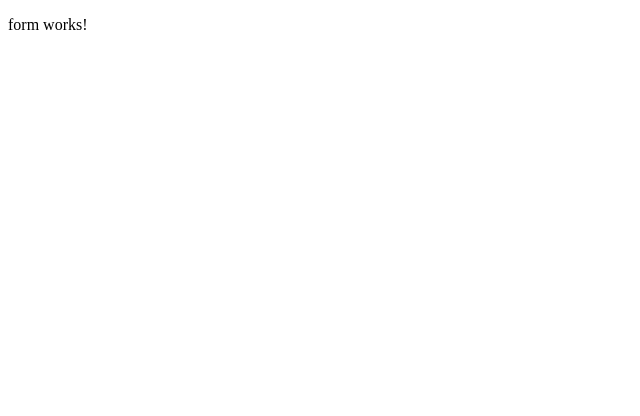
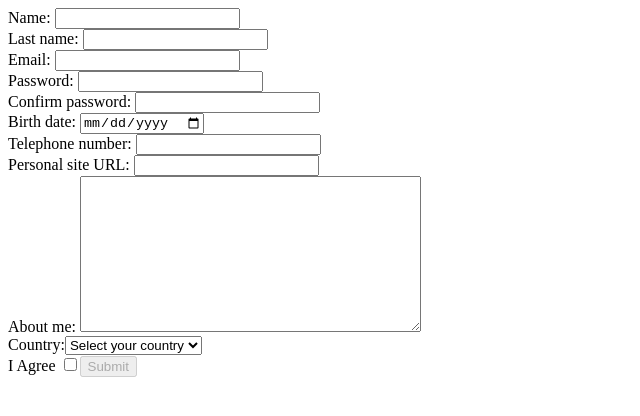
Before and after one commit to Kiore0613/week7, an Angular app in the folder homework1/: page / in a window 1280 px wide. Shown: the top 416 px of the page, without its empty margins (0-640 px from the left). Built offline with nearby package versions, Linux system fonts and the light colour scheme.

Commit message:
Create HTML Form

```diff
--- a/homework1/src/app/module/layout/form/form.component.html
+++ b/homework1/src/app/module/layout/form/form.component.html
@@ -1 +1,294 @@
-<p>form works!</p>
+<form #form="ngForm" (ngSubmit)="submit(form)">
+  <div class="container" ngModelGroup="formGruop" #formGruop="ngModelGroup">
+    <div class="group-container">
+      <label for="name">Name: </label>
+      <input
+        class="input-form"
+        type="text"
+        id="name"
+        name="name"
+        ngModel
+        #name="ngModel"
+        minlength="4"
+        maxlength="15"
+        required
+      />
+      <div class="error" *ngIf="name.touched && name.invalid">
+        <div class="error-text" *ngIf="name?.errors?.required">
+          Field Name is required
+        </div>
+        <div class="error-text" *ngIf="name?.errors?.minlength">
+          The minimum length is
+          {{ name?.errors?.minlength.requiredLength }} characters
+        </div>
+        <div class="error-text" *ngIf="name?.errors?.maxlength">
+          The maximun length is
+          {{ name?.errors?.maxlength.requiredLength }} characters
+        </div>
+      </div>
+    </div>
+    <div class="group-container">
+      <label for="lastName">Last name: </label>
+      <input
+        class="input-form"
+        type="text"
+        id="lastName"
+        name="lastName"
+        ngModel
+        #lastName="ngModel"
+        minlength="4"
+        maxlength="15"
+        required
+      />
+      <div class="error" *ngIf="lastName.touched && lastName.invalid">
+        <div class="error-text" *ngIf="lastName?.errors?.required">
+          Field Last Name is required
+        </div>
+        <div class="error-text" *ngIf="lastName?.errors?.minlength">
+          The minimum length is
+          {{ lastName?.errors?.minlength.requiredLength }} characters
+        </div>
+        <div class="error-text" *ngIf="lastName?.errors?.maxlength">
+          The maximun length is
+          {{ lastName?.errors?.maxlength.requiredLength }} characters
+        </div>
+      </div>
+    </div>
+    <div class="group-container">
+      <label for="email">Email: </label>
+      <input
+        class="input-form"
+        type="text"
+        id="email"
+        name="email"
+        ngModel
+        #email="ngModel"
+        required
+        appEmail
+      />
+      <div class="error" *ngIf="email.touched && email.invalid">
+        <div class="error-text" *ngIf="email?.errors?.required">
+          Field Email is required
+        </div>
+        <div class="error-text" *ngIf="email?.errors?.invalidEmailFormat">
+          The Email format is invalid
+        </div>
+      </div>
+    </div>
+    <div class="group-container">
+      <label for="password">Password: </label>
+      <input
+        class="input-form"
+        type="password"
+        id="password"
+        name="password"
+        ngModel
+        #password="ngModel"
+        minlength="6"
+        required
+      />
+      <div class="error" *ngIf="password.touched && password.invalid">
+        <div class="error-text" *ngIf="password?.errors?.required">
+          Field Password is required
+        </div>
+        <div class="error-text" *ngIf="password?.errors?.minlength">
+          The minimum length is
+          {{ password?.errors?.minlength.requiredLength }} characters
+        </div>
+      </div>
+    </div>
+    <div class="group-container">
+      <label for="confirmPassword">Confirm password: </label>
+      <input
+        class="input-form"
+        type="password"
+        [pattern]="password.value"
+        id="confirmPassword"
+        name="confirmPassword"
+        ngModel
+        #confirmPassword="ngModel"
+        minlength="6"
+        required
+      />
+      <div
+        class="error"
+        *ngIf="confirmPassword.touched && confirmPassword.invalid"
+      >
+        <div class="error-text" *ngIf="confirmPassword?.errors?.required">
+          Field Confirm Password is required
+        </div>
+        <div class="error-text" *ngIf="confirmPassword?.errors?.minlength">
+          The minimum length is
+          {{ confirmPassword?.errors?.minlength.requiredLength }} digits
+        </div>
+        <div class="error-text" *ngIf="confirmPassword?.errors?.pattern">
+          Passwords dont match
+        </div>
+      </div>
+    </div>
+    <div class="group-container">
+      <label for="birthDate">Birth date: </label>
+      <input
+        class="input-form"
+        type="date"
+        id="birthDate"
+        name="birthDate"
+        ngModel
+        #birthDate="ngModel"
+        appBirthdate
+        required
+      />
+      <div class="error" *ngIf="birthDate.touched && birthDate.invalid">
+        <div class="error-text" *ngIf="birthDate?.errors?.required">
+          Field Birth date Number is required
+        </div>
+        <div class="error-text" *ngIf="birthDate?.errors?.invalidDate">
+          The BirthDate must be lower than today
+        </div>
+      </div>
+    </div>
+    <div class="group-container">
+      <label for="telephone">Telephone number: </label>
+      <input
+        class="input-form"
+        type="text"
+        id="telephone"
+        name="telephone"
+        ngModel
+        #telephone="ngModel"
+        minlength="8"
+        maxlength="8"
+        appPhone
+        required
+      />
+      <div class="error" *ngIf="telephone.touched && telephone.invalid">
+        <div class="error-text" *ngIf="telephone?.errors?.required">
+          Field Telephone Number is required
+        </div>
+        <div class="error-text" *ngIf="telephone?.errors?.minlength">
+          The minimum length is
+          {{ telephone?.errors?.minlength.requiredLength }} characters
+        </div>
+        <div class="error-text" *ngIf="telephone?.errors?.invalidPhoneFormat">
+          The Telephone format is invalid
+        </div>
+      </div>
+    </div>
+    <div class="group-container">
+      <label for="url">Personal site URL: </label>
+      <input
+        class="input-form"
+        type="text"
+        id="url"
+        name="url"
+        ngModel
+        #url="ngModel"
+        appUrl
+      />
+      <div class="error" *ngIf="url.dirty && url.invalid">
+        <div
+          class="error-text"
+          class="error-text"
+          *ngIf="url?.errors?.invalidUrlFormat"
+        >
+          The URL format is invalid
+        </div>
+      </div>
+    </div>
+    <div class="group-container">
+      <label for="aboutMe">About me: </label>
+      <textarea
+        class="input-form"
+        id="aboutMe"
+        name="aboutMe"
+        ngModel
+        #aboutMe="ngModel"
+        cols="40"
+        rows="10"
+      >
+      </textarea>
+    </div>
+    <div class="group-container radio-group">
+      <div *ngFor="let gender of arrGenres">
+        <label [for]="gender.id">
+          {{ gender.genre }}
+          <input
+            type="radio"
+            [id]="gender.id"
+            name="genre"
+            [(ngModel)]="gender.id"
+            #genre="ngModel"
+            [value]="gender.id"
+            required
+          />
+        </label>
+      </div>
+    </div>
+    <div class="group-container">
+      <label>Country:</label>
+      <select
+        class="input-form"
+        id="country"
+        name="country"
+        [ngModel]="defaultSelect"
+        #country="ngModel"
+        (change)="onSelected(country.value)"
+        required
+      >
+        <option selected disabled [value]="defaultSelect"
+          >Select your country</option
+        >
+        <option *ngFor="let countryItem of arrCountries">
+          {{ countryItem.country }}</option
+        >
+      </select>
+      <div class="error" *ngIf="country.touched && country.invalid">
+        <div class="error-text" *ngIf="country?.errors?.required">
+          Field Name is required
+        </div>
+      </div>
+    </div>
+    <div class="states" [hidden]="!country.valid">
+      <div class="group-container">
+        <label>State:</label>
+        <select
+          class="input-form"
+          id="state"
+          name="state"
+          [ngModel]="defaultState"
+          #state="ngModel"
+          required
+        >
+          <option selected disabled [value]="defaultState"
+            >Select your State</option
+          >
+          <option *ngFor="let stateItem of selectedStates">
+            {{ stateItem }}</option
+          >
+        </select>
+      </div>
+      <div class="error-text"></div>
+    </div>
+    <div class="group-container">
+      <label class="input-form">
+        I Agree
+        <input
+          type="checkbox"
+          id="agree"
+          name="agree"
+          ngModel
+          #agree="ngModel"
+          required
+        />
+      </label>
+      <div class="error" *ngIf="agree.touched && agree.invalid">
+        <div class="error-text" *ngIf="agree?.errors?.required">
+          Field agree is required
+        </div>
+      </div>
+      <button class="input-form" type="submit" [disabled]="!form.valid">
+        Submit
+      </button>
+    </div>
+  </div>
+</form>
```
